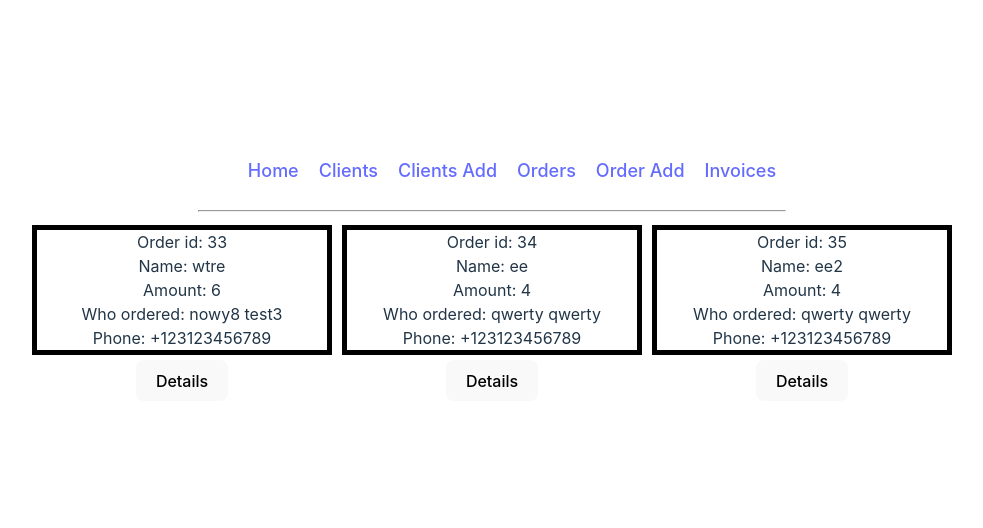
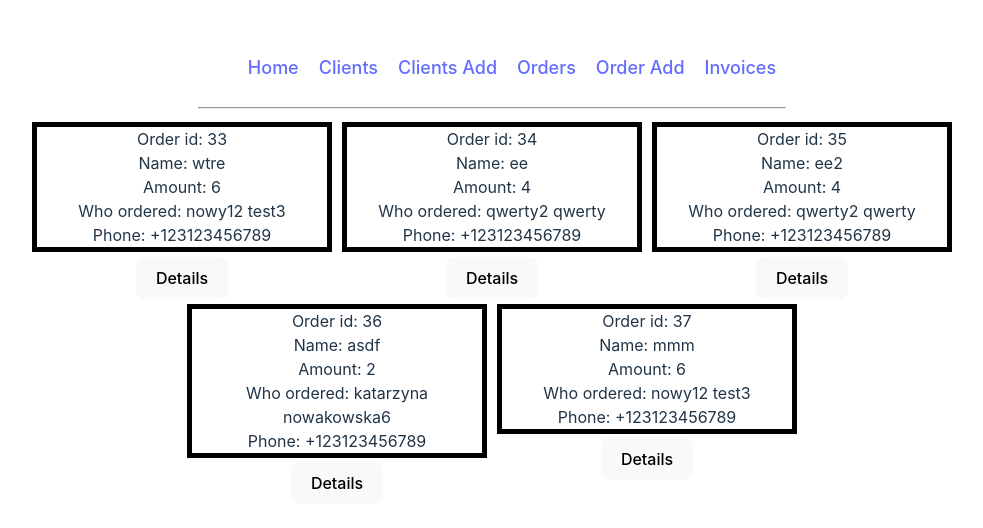
Before and after one commit to magdalsen/react-exercise-app, a React (Vite) app: page /orders in a window 1280 px wide. Shown: the part 134-662 px from the top of the page, without its empty margins (148-1131 px from the left). Built offline with nearby package versions, Linux system fonts and the light colour scheme; data requests are answered from the project's data file.

Commit message:
orders mutate v2 ok

```diff
--- a/data/db.json
+++ b/data/db.json
@@ -80,7 +80,7 @@
     {
       "imgSrc": "https://images.unsplash.com/photo-1661869535393-872dea2d9f8d?ixlib=rb-1.2.1&ixid=MnwxMjA3fDB8MHxwaG90by1wYWdlfHx8fGVufDB8fHx8&auto=format&fit=crop&w=1887&q=80",
       "name": "katarzyna",
-      "surname": "nowakowska4",
+      "surname": "nowakowska6",
       "street": "fdsfsd",
       "postCode": "66-666f",
       "town": "ffds",
@@ -101,7 +101,7 @@
     },
     {
       "imgSrc": "https://images.unsplash.com/photo-1661869535393-872dea2d9f8d?ixlib=rb-1.2.1&ixid=MnwxMjA3fDB8MHxwaG90by1wYWdlfHx8fGVufDB8fHx8&auto=format&fit=crop&w=1887&q=80",
-      "name": "nowy9",
+      "name": "nowy12",
       "surname": "test3",
       "street": "aaha",
       "postCode": "69-789",
@@ -135,6 +135,22 @@
       "phoneNumber": "+123123456789",
       "ownerId": 9,
       "id": 35
+    },
+    {
+      "title": "asdf",
+      "amount": 2,
+      "orderOwner": "katarzyna nowakowska4",
+      "phoneNumber": "+123123456789",
+      "ownerId": 6,
+      "id": 36
+    },
+    {
+      "title": "mmm",
+      "amount": 6,
+      "orderOwner": "nowy9 test3",
+      "phoneNumber": "+123123456789",
+      "ownerId": 13,
+      "id": 37
     }
   ]
 }
--- /dev/null
+++ b/src/components/pages/Orders.module.css
@@ -0,0 +1,3 @@
+.dispNone {
+    display: none;
+}
--- a/src/components/pages/Orders.tsx
+++ b/src/components/pages/Orders.tsx
@@ -3,14 +3,23 @@ import { useEffect, useState } from 'react'
 import { Link } from 'react-router-dom'
 import { Order, OrderProps } from '../Order'
 import { Wrapper } from '../Wrapper'
+import style from "./Orders.module.css"
 
 const Orders = () => {
   const queryClient = useQueryClient();
 
+  const fetchFn = async () => {
+    const response =  await fetch(`http://localhost:8000/orders`)
+    const res =  await response.json();
+    const data =  await res;
+    return data;
+  }
+  const {data:data, isLoading, error}=useQuery(['orders'],fetchFn);
+
       const fetchFn2 = async () => {
-        const response =  await fetch(`http://localhost:8000/orders`)
-        const res =  await response.json();
-        const data =  await res;
+        // const response =  await fetch(`http://localhost:8000/orders`)
+        // const res =  await response.json();
+        // const data =  await res;
         // await data.map(async (el: { ownerId: any })=>{
         //   const response2 = await fetch(`http://localhost:8000/clients/${el.ownerId}`);
         //   const res2 = await response2.json();
@@ -20,16 +29,13 @@ const Orders = () => {
         const response2 = await fetch(`http://localhost:8000/clients`);
         const res2 = await response2.json();
         const data2 = await res2;
-        return data;
+        return data2;
       }
+      const {data:data2}=useQuery(['clients'],fetchFn2);
 
-      const {data:data, isLoading, error}=useQuery(['clients', 'orders'],fetchFn2);
-      console.log(data);
-
-
-      const mutation = useMutation(async ()=>{return await fetchFn2()}, {
+      const mutation = useMutation(async ()=>{return await fetchFn()}, {
         onSuccess: () => {
-          queryClient.invalidateQueries(["clients", "orders"]);
+          queryClient.invalidateQueries(["orders"]);
         },
         onError: () => {
           throw new Error("Something went wrong :(");
@@ -39,6 +45,20 @@ const Orders = () => {
       useEffect(() => {
         mutation.mutate(data);
       }, []);
+
+      const mutation2 = useMutation(async ()=>{return await fetchFn2()}, {
+        onSuccess: () => {
+          queryClient.invalidateQueries(["clients"]);
+        },
+        onError: () => {
+          throw new Error("Something went wrong :(");
+        }
+      });
+
+      useEffect(() => {
+        mutation2.mutate(data2);
+      }, []);
+console.log(data,data2);
 
       if(error){
         return <p>Cannot get orders</p>
@@ -52,13 +72,18 @@ const Orders = () => {
         <Wrapper>
             {data.map((el: OrderProps) => (
               <div key={el.id}>
-                <Order {...el} />
+                {data2.map((el2:any)=>(
+                  <div className={(Number(`${el2.id}`) === Number(el.ownerId) ? '' : style.dispNone)}>
+                    <Order id={el.id} title={el.title} amount={el.amount} orderOwner={Number(`${el2.id}`) === Number(el.ownerId) ? `${el2.name} ${el2.surname}` : ''} ownerId={el.ownerId} phoneNumber={el.phoneNumber} />
+                  </div>
+                ))}
                 <Link to={`/orders/${el.id}`}>
                   <button type="button">Details</button>
                 </Link>
               </div>
             ))}
         </Wrapper>
+
     </div>
   )
 }
```
